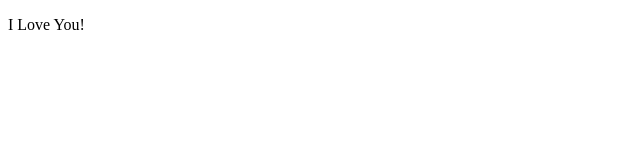
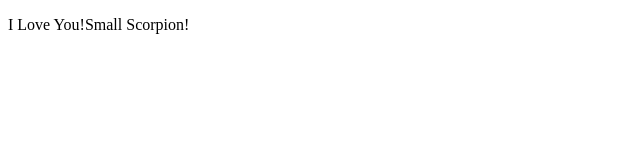
Before and after one commit to spbloveyd/spbloveyd.github.io, a plain HTML site: page index.html in a window 1280 px wide. Shown: the whole page, without its empty margins (0-640 px from the left). Drawn offline with Linux system fonts and the light colour scheme.

Commit message:
Update index.html

```diff
--- a/index.html
+++ b/index.html
@@ -4,6 +4,6 @@
         <title>Small Scorpion's Love</title>
     </head>
     <body>
-        <p>I Love You!</p>
+        <p>I Love You!Small Scorpion!</p>
     </body>
 </html>
```
